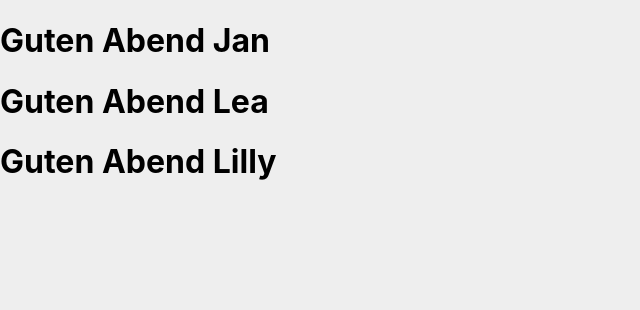
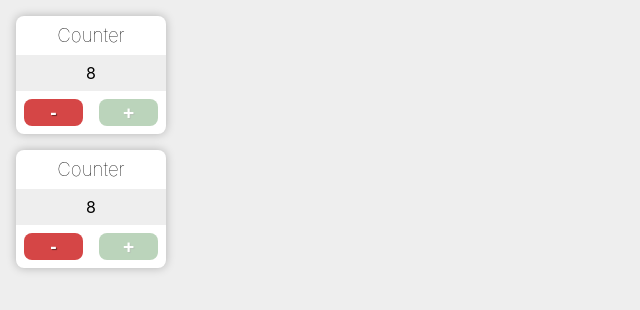
Before and after one commit to behrens-de/react, a React (Create React App) app in the folder app-one/: page / in a window 1280 px wide. Shown: the top 310 px of the page, without its empty margins (0-640 px from the left). Built offline with nearby package versions, Linux system fonts and the light colour scheme.

Commit message:
add counter

```diff
--- a/app-one/src/App.js
+++ b/app-one/src/App.js
@@ -1,15 +1,63 @@
 import './App.css';
-import Greets from './Greets';
+import React, { useState, useEffect } from "react"
+//import Greets from './Greets';
+import Counter from './Counter';
 
 
 function App() {
+  // USE STAE - React Hook
+  // [state, setState] = useState(initialState)
+  const [counter, setCounter] = useState(8);
+
+  // Settings des Counters
+  const counterSettings = {
+    steps: 2,
+    min: 2,
+    max: 2
+  }
+
+  // Funtion um den Couter hoch zu zählen
+  const incremetCounter = () => {
+    setCounter(prevCounter =>
+      prevCounter < counterSettings.max ?
+        prevCounter += counterSettings.steps : prevCounter
+    )
+  };
+  // Funtion um den Couter runter zu zählen
+  const decremetCounter = () => {
+    setCounter(prevCounter =>
+      prevCounter > counterSettings.min ?
+        prevCounter -= counterSettings.steps : prevCounter
+    )
+  };
+
+  // USE Effect - React Hook
+  useEffect(() => {
+    //effect
+    const interval = setInterval(() => {
+      incremetCounter();
+    }, 23500)
+    return () => {
+      //cleanup wenn man die die funtion nicht mehr nutzt kommt der Cleanup der dann den effevct unmounted
+      clearInterval(interval)
+    }
+  }, []);
 
   return (
-    <div className="App">
-      <Greets name="Jan" />
-      <Greets name="Lea" />
-      <Greets name="Lilly" />
-    </div>
+    <>
+      <Counter
+        counter={counter}
+        incremetCounter={incremetCounter}
+        decremetCounter={decremetCounter}
+        settings={counterSettings}
+      />
+      <Counter
+        counter={counter}
+        incremetCounter={incremetCounter}
+        decremetCounter={decremetCounter}
+        settings={counterSettings}
+      />
+    </>
   );
 }
 
--- /dev/null
+++ b/app-one/src/Counter.jsx
@@ -0,0 +1,19 @@
+import React from "react";
+
+const Counter = ({ counter, decremetCounter, incremetCounter,settings }) => {
+
+return (
+    <div>
+      <div className="App">
+        <div className="small-counter">
+          <h3>Counter</h3>
+          <p>{counter}</p>
+          <button className={counter<=settings.min ? 'opacity30':''} onClick={decremetCounter}>-</button>
+          <button className={counter>=settings.max ? 'opacity30':''}  onClick={incremetCounter}>+</button>
+        </div>
+      </div>
+    </div>
+  );
+};
+
+export default Counter;
--- a/app-one/src/index.css
+++ b/app-one/src/index.css
@@ -11,3 +11,53 @@ code {
   font-family: source-code-pro, Menlo, Monaco, Consolas, 'Courier New',
     monospace;
 }
+
+.small-counter{
+  background: white;
+  width: 150px;
+  box-shadow: 0 0 10px rgba(0,0,0,.25);
+  border-radius: .5rem;
+  margin: 1rem;
+  overflow: hidden;
+}
+
+.small-counter h3{
+  font-weight: 100;
+  text-align: center;
+  display: block;
+  margin: 0;
+  padding: .5rem 0;
+
+}
+
+.small-counter p{
+  background: #eee;
+  text-align: center;
+  display: block;
+  margin: 0;
+  padding: .5rem 0;
+}
+
+.small-counter button{
+  width: calc(50% - 1rem);
+  border: none;
+  margin: .5rem;
+  box-sizing: border-box;
+  font-size: 1.2rem;
+  line-height: 1.2rem;
+  font-weight: bold;
+  text-shadow: 1px 1px 1px rgba(0,0,0,.5);
+  padding: .25rem 0;
+  color: #fff;
+  border-radius: .5rem;
+}
+.small-counter button:nth-child(odd){
+  background: rgb(213, 70, 70) !important;
+}
+.small-counter button:nth-child(even){
+  background: rgb(31, 114, 31) !important;
+}
+
+.opacity30{
+  opacity: .3;
+}
```
